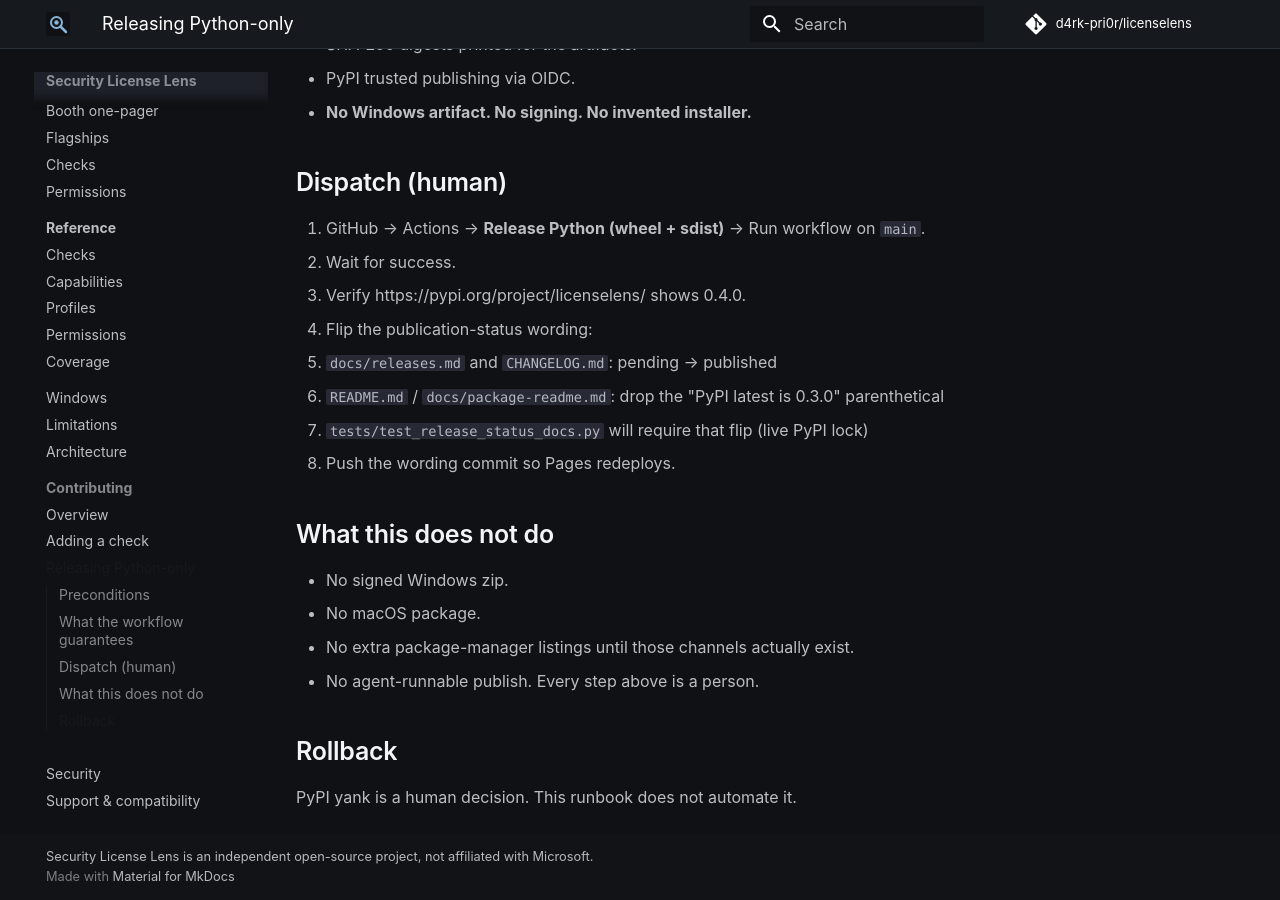
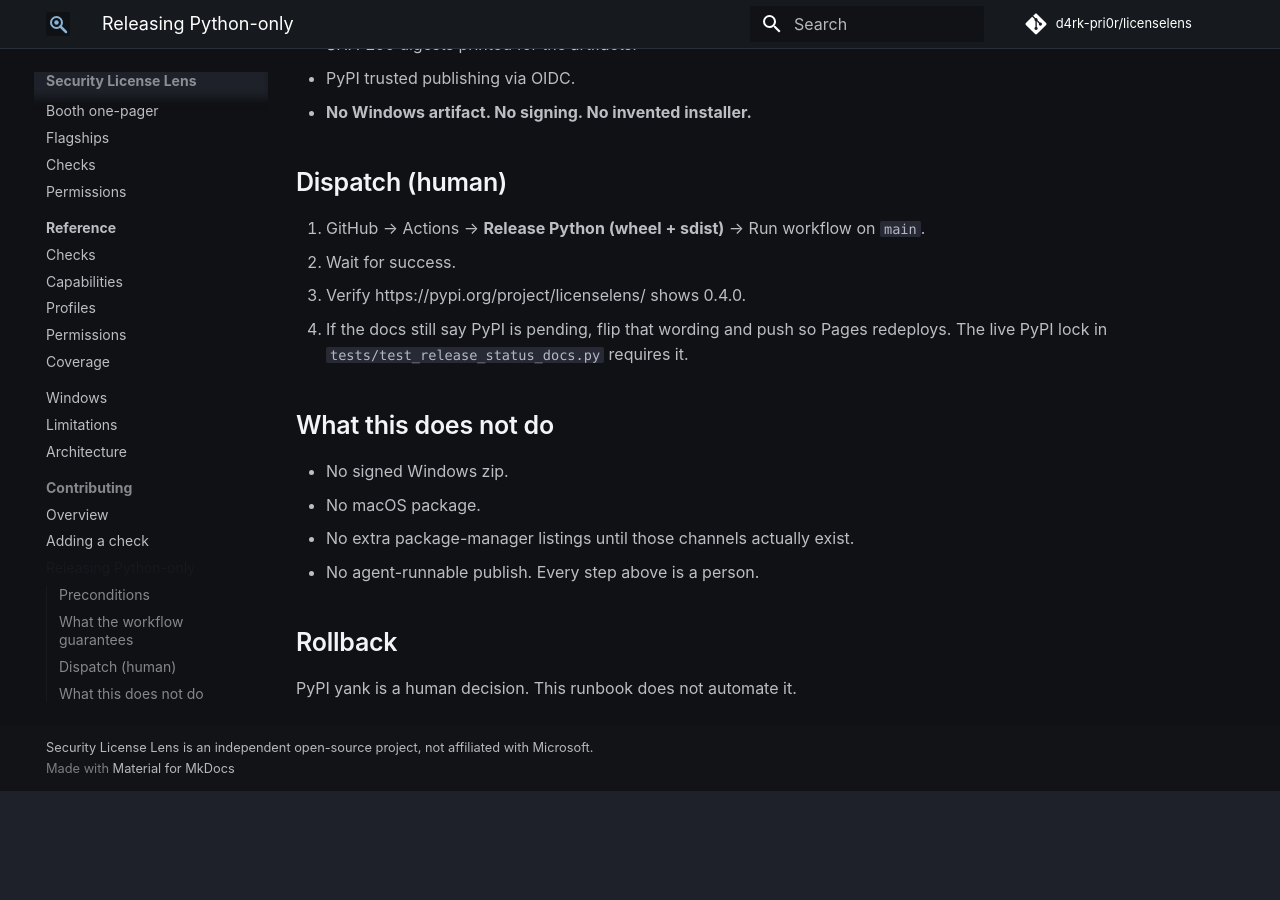
Before and after one commit to d4rk-pri0r/licenselens, an MkDocs documentation site: the page built from docs/releasing-python-only.md, in a window 1280 px wide and 900 px high, scrolled down 776 px. Built offline with MkDocs 1.6.1 and Material for MkDocs 9.7.7, drawn with Linux system fonts in a browser that asks for light colours; comment, search, counter and statistics services are not loaded; after the commit the page ends 1567 px from its top, so only the background shows below that.

```diff
--- a/docs/releasing-python-only.md
+++ b/docs/releasing-python-only.md
@@ -29,11 +29,9 @@
 1. GitHub → Actions → **Release Python (wheel + sdist)** → Run workflow on `main`.
 2. Wait for success.
 3. Verify https://pypi.org/project/licenselens/ shows 0.4.0.
-4. Flip the publication-status wording:
-   - `docs/releases.md` and `CHANGELOG.md`: pending → published
-   - `README.md` / `docs/package-readme.md`: drop the "PyPI latest is 0.3.0" parenthetical
-   - `tests/test_release_status_docs.py` will require that flip (live PyPI lock)
-5. Push the wording commit so Pages redeploys.
+4. If the docs still say PyPI is pending, flip that wording and push so Pages
+   redeploys. The live PyPI lock in `tests/test_release_status_docs.py` requires
+   it.
 
 ## What this does not do
 
```
Also changed, not shown: CHANGELOG.md (+1 -1 lines), README.md (+3 -4 lines), docs/package-readme.md (+3 -4 lines), docs/releases.md (+2 -3 lines), 1 other file.
